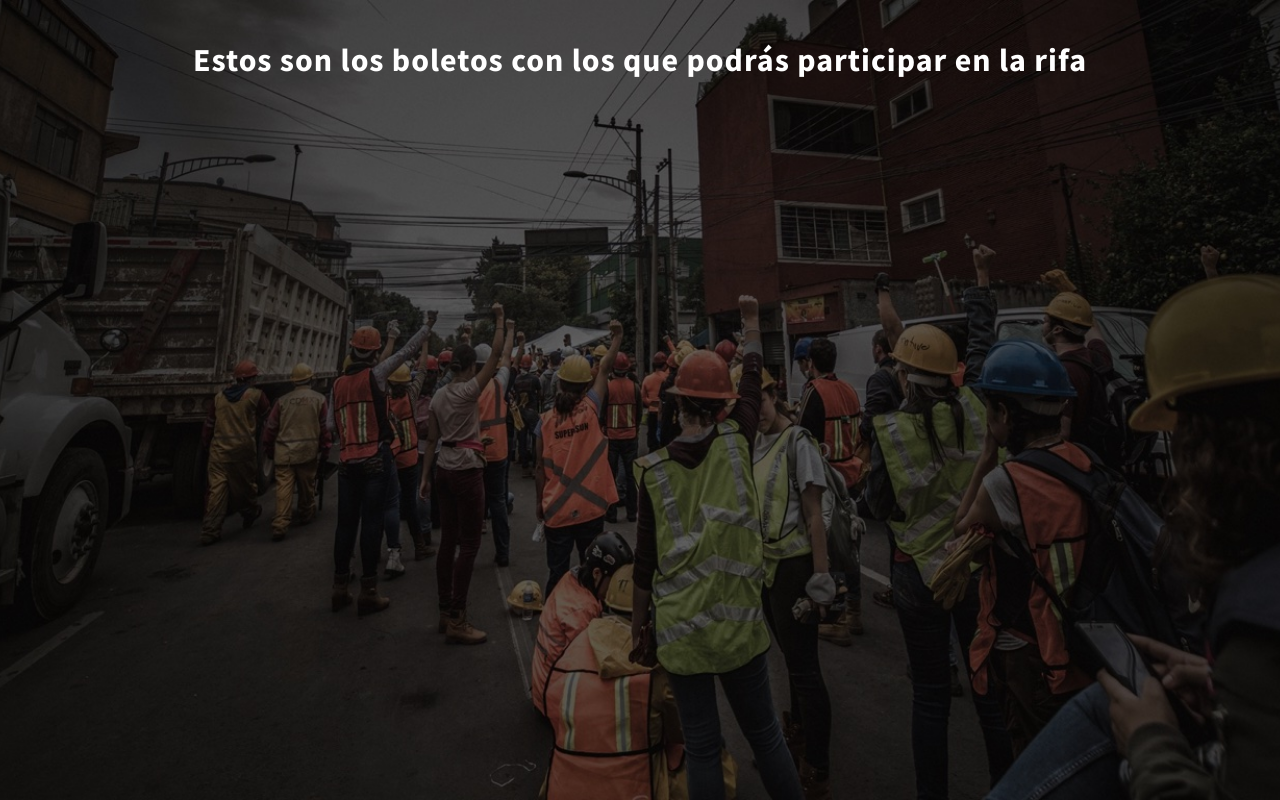
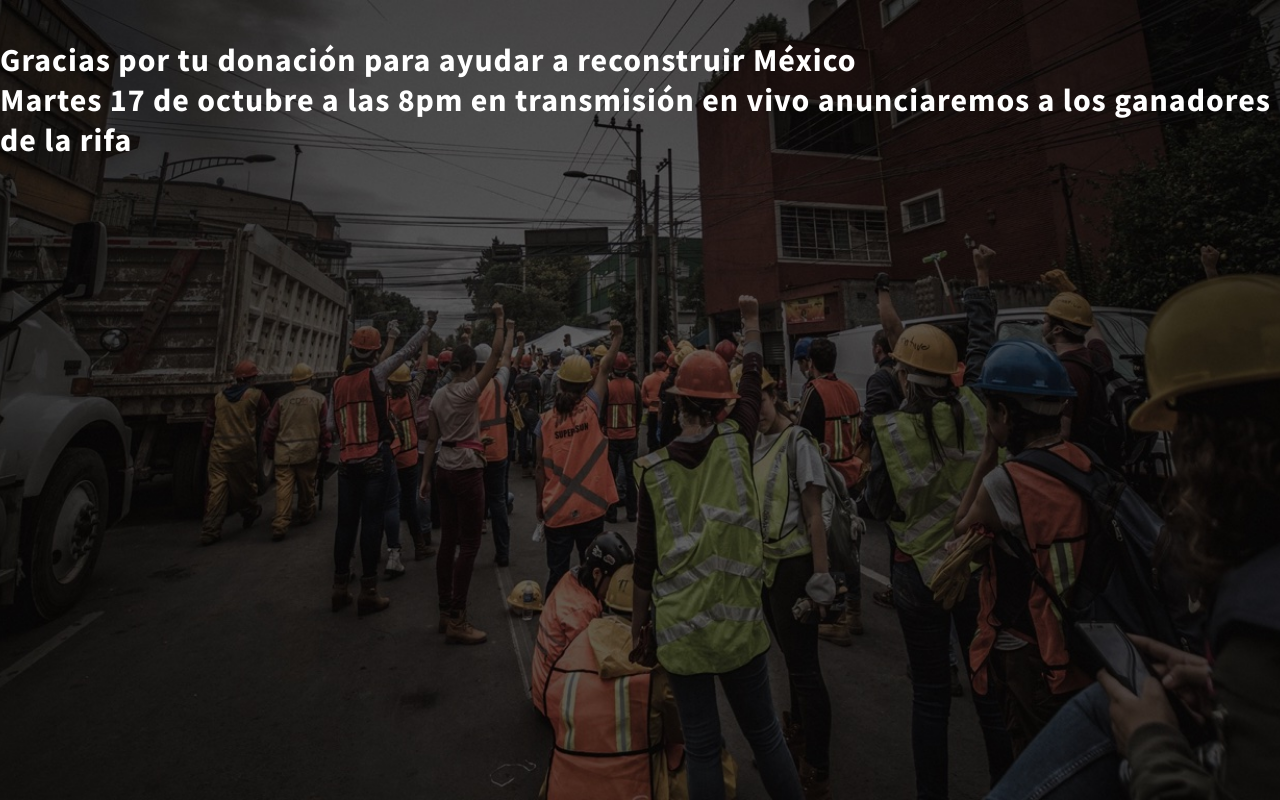
Before and after one commit to cloud-elric/wwwComiteDonativos, a Yii app: template views/site/mis-boletos.php in a window 1280 px wide. Run offline with PHP 8.4 and a stand-in for Yii, Linux system fonts and the light colour scheme; the template is opened without the code that fills it, so the values that code supplies are empty; some libraries are stand-ins or nearby versions.

Commit message:
Cambio de texto en mis boletos

```diff
--- a/views/site/mis-boletos.php
+++ b/views/site/mis-boletos.php
@@ -1,7 +1,8 @@
 <section class="donativos-wrapper">
     <div class="container container-column container-full">
       <div class="boletos-content">
-        <h3>Estos son los boletos con los que podrás participar en la rifa</h3>
+        <h3>Gracias por tu donación para ayudar a reconstruir México</h3>
+        <h3>Martes 17 de octubre a las 8pm en transmisión en vivo anunciaremos a los ganadores de la rifa</h3>
         <?php
         foreach($boletos as $boleto){
         ?>
```
